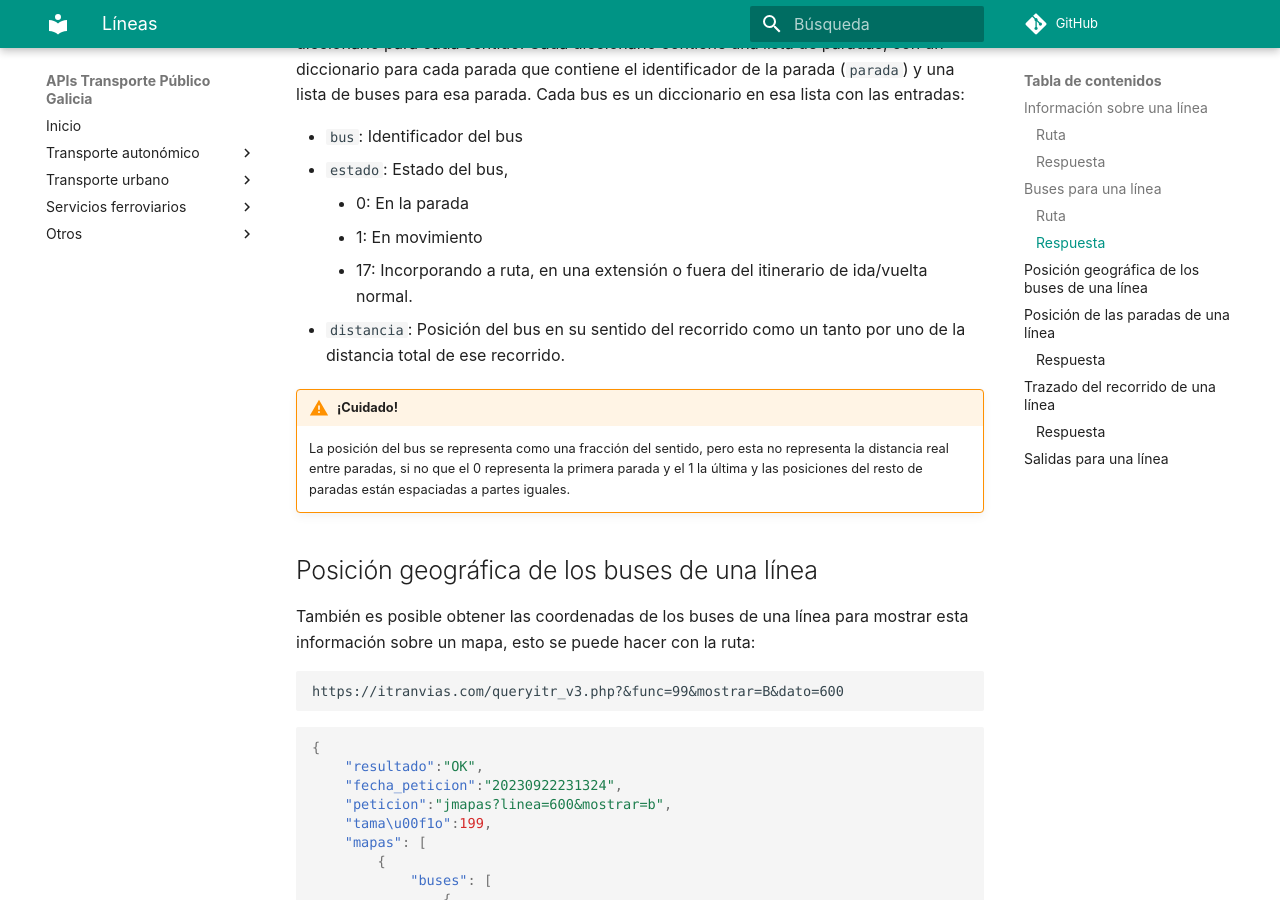
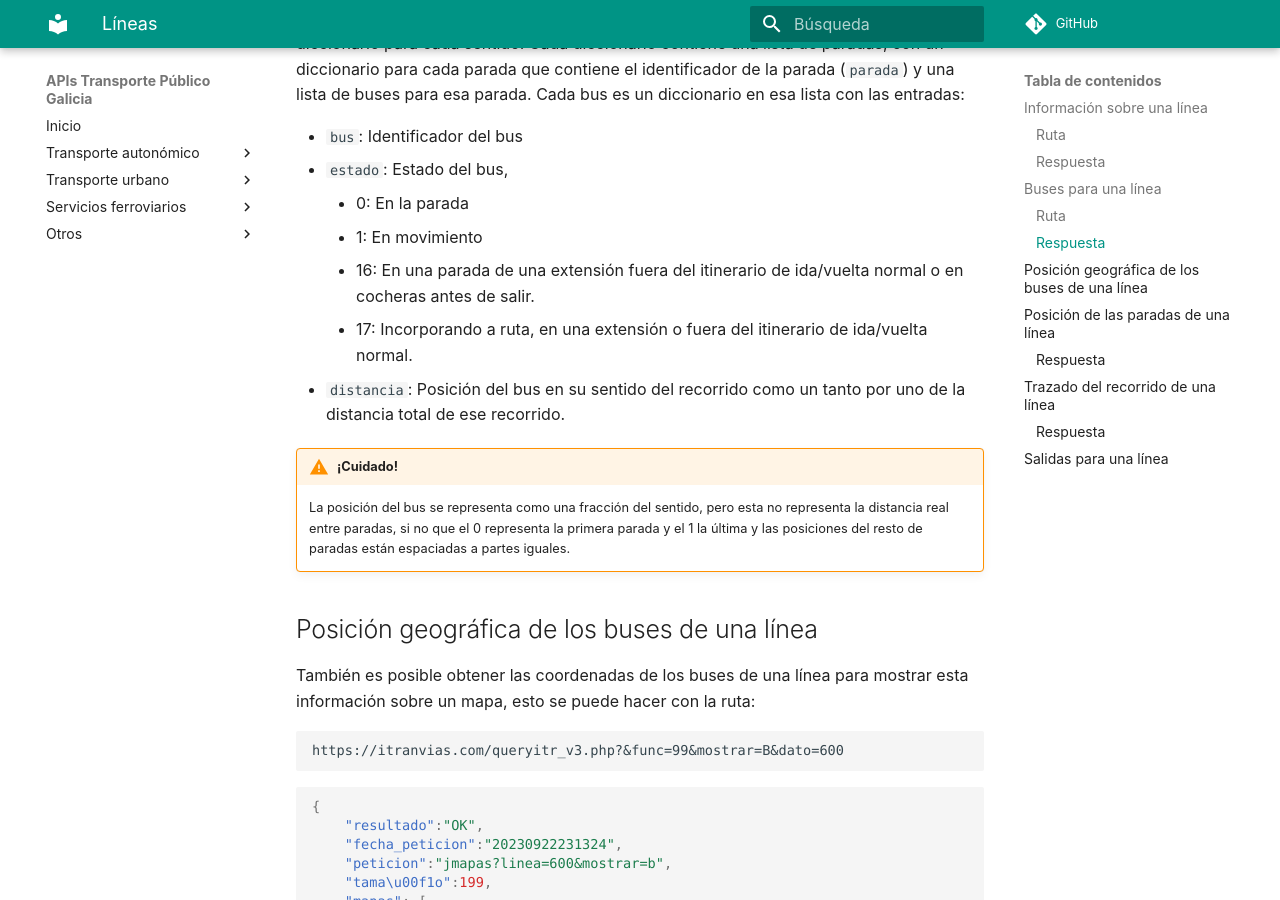
Before and after one commit to tpgalicia/tpgalicia.github.io, an MkDocs documentation site: the page built from docs/urban/coruna/lineas.md, in a window 1280 px wide and 900 px high, scrolled down 1947 px. Built offline with MkDocs 1.6.1 and Material for MkDocs 9.7.7, drawn with Linux system fonts in a browser that asks for light colours; comment, search, counter and statistics services are not loaded.

Commit message:
Añadir estado 16 tranvías

```diff
--- a/docs/urban/coruna/lineas.md
+++ b/docs/urban/coruna/lineas.md
@@ -90,6 +90,7 @@ Cada bus es un diccionario en esa lista con las entradas:
 - `estado`: Estado del bus,
     - 0: En la parada
     - 1: En movimiento
+    - 16: En una parada de una extensión fuera del itinerario de ida/vuelta normal o en cocheras antes de salir.
     - 17: Incorporando a ruta, en una extensión o fuera del itinerario de ida/vuelta normal.
 - `distancia`: Posición del bus en su sentido del recorrido como un tanto por uno de la distancia total de ese recorrido.
 
```
